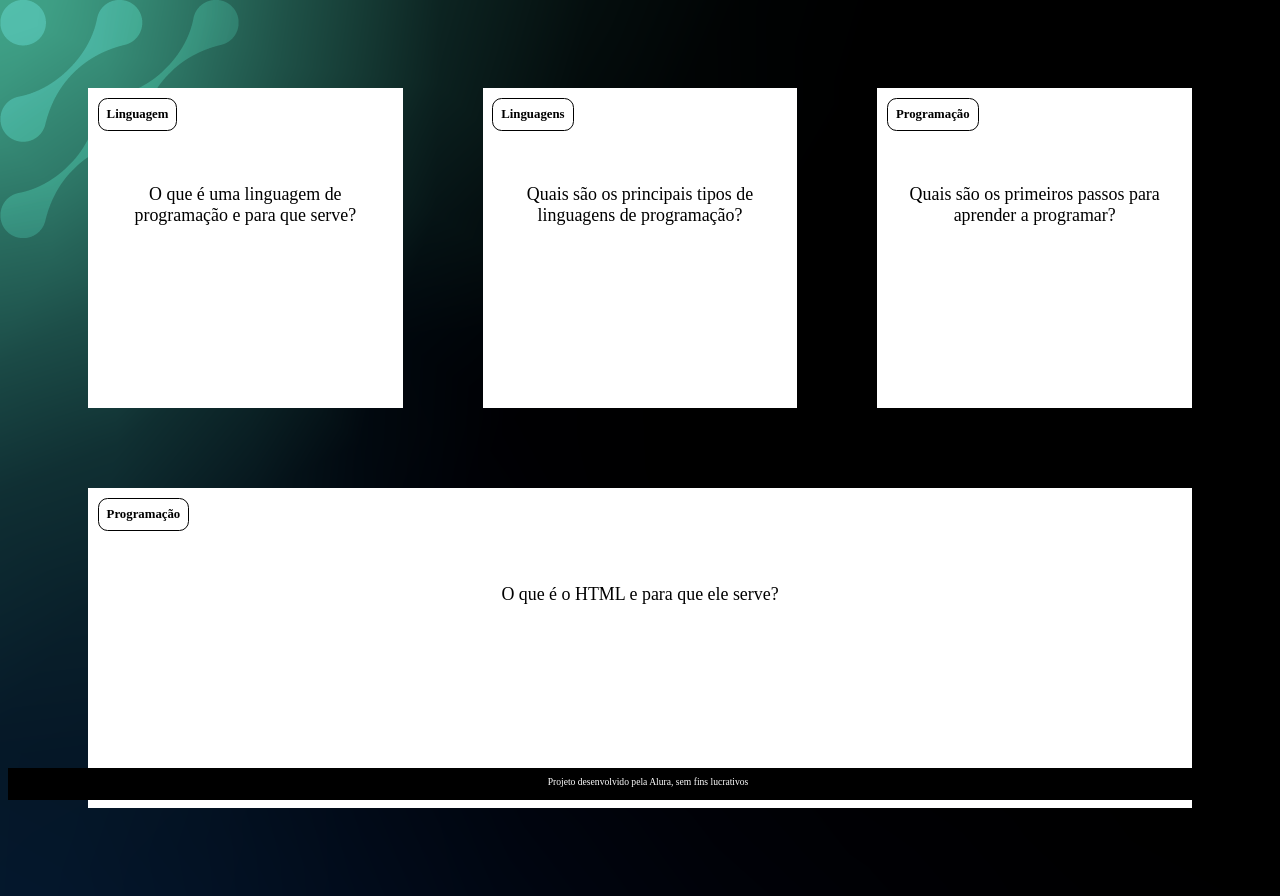
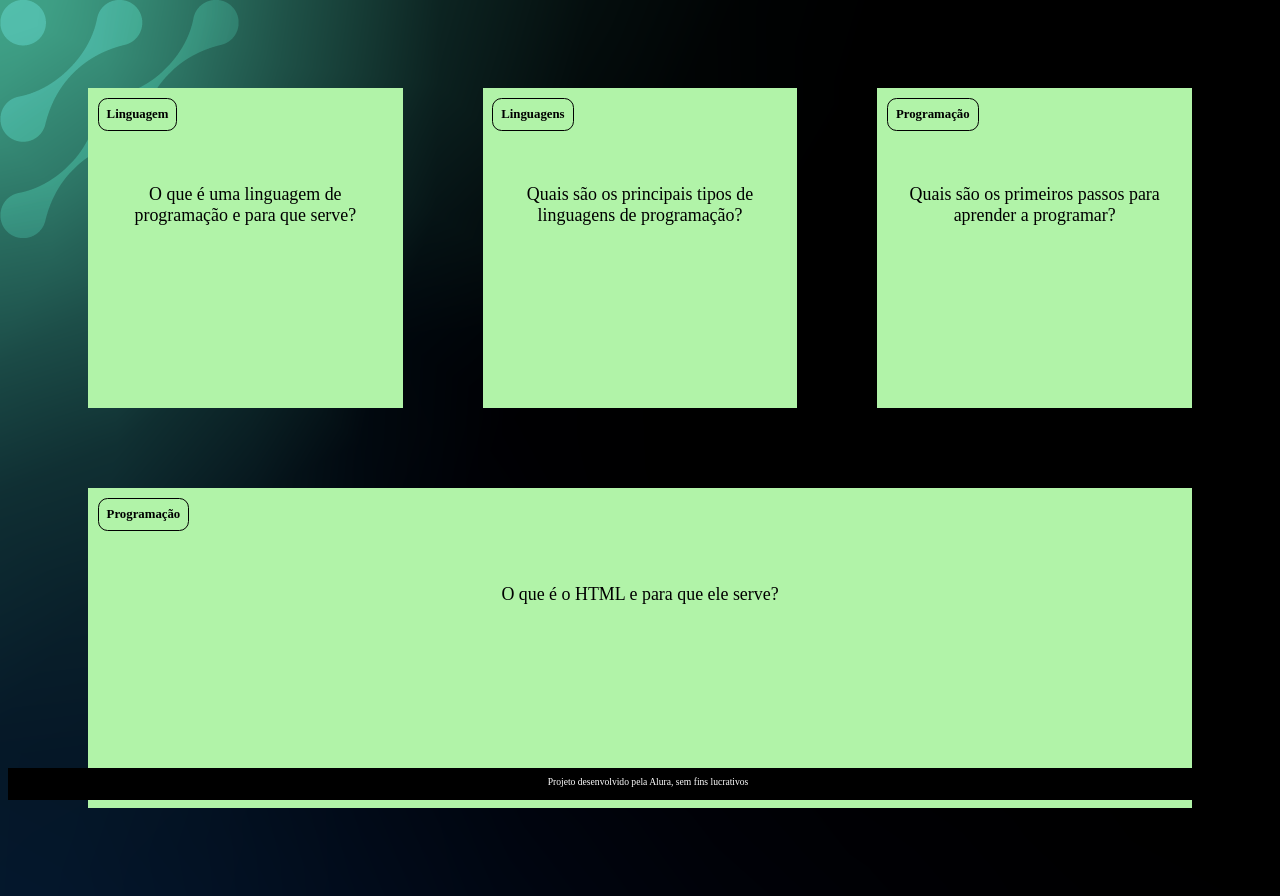
Before and after one commit to neresdaltonn/flash_cards_dalton, a plain HTML site: page index.html in a window 1280 px wide. Drawn offline with Linux system fonts and the light colour scheme.

Commit message:
22-11-2024

```diff
--- a/assets/style.css
+++ b/assets/style.css
@@ -1,6 +1,6 @@
 :root {
     --text-color: #000000;
-    --card-front-color: #ffffff;
+    --card-front-color: #b1f3a8;
     --card-back-color: #00F4BF;
 }
 
```
